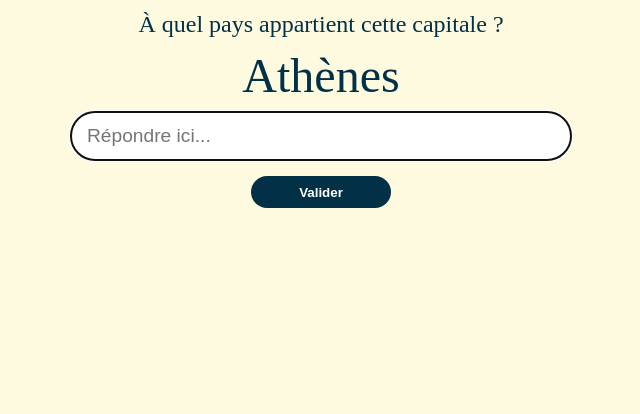
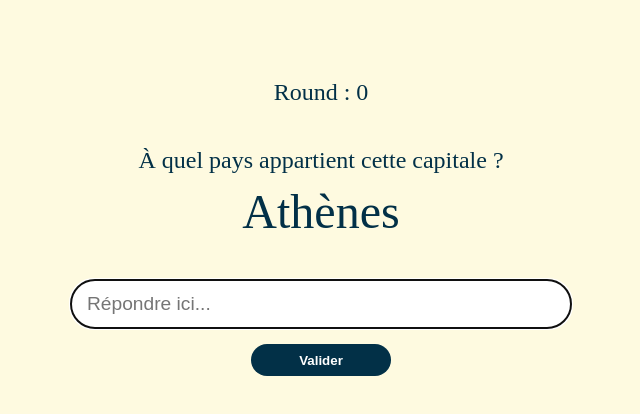
Before and after one commit to rqphy/geo_quizz, a React (Vite) app: page / in a window 1280 px wide. Shown: the top 414 px of the page, without its empty margins (319-959 px from the left). Built offline with nearby package versions, Linux system fonts and the light colour scheme.

Commit message:
:lipstick: add round count

```diff
--- a/src/components/Question/question.scss
+++ b/src/components/Question/question.scss
@@ -4,7 +4,7 @@
 	align-items: center;
 	margin: 12px;
 	gap: 16px;
-	font-size: 24px;
+	font-size: 1.5em;
 
 	&__round {
 		font-size: 2em;
--- a/src/components/Quizz/Quizz.tsx
+++ b/src/components/Quizz/Quizz.tsx
@@ -14,6 +14,7 @@ export default function Quizz({ countriesList }: IQuizzProps) {
 	const [gamemode, setGamemode] = useState<Gamemode>("findCountry")
 	const [questionLabel, setQuestionLabel] = useState<string>("")
 	const [expectedAnswer, setExpectedAnswer] = useState<string>("")
+	const [roundCount, setRoundCount] = useState<number>(0)
 
 	useEffect(() => {
 		if (gamemode === "findCapital") {
@@ -27,6 +28,7 @@ export default function Quizz({ countriesList }: IQuizzProps) {
 
 	return (
 		<div className="quizz">
+			<p className="quizz__roundCount">Round : {roundCount}</p>
 			<Question gamemode={gamemode} roundLabel={questionLabel} />
 			<GameForm expectedAnswer={expectedAnswer} />
 		</div>
--- a/src/components/Quizz/quizz.scss
+++ b/src/components/Quizz/quizz.scss
@@ -1,4 +1,11 @@
 .quizz {
-	// background-color: var(--color-primary);
-	font-size: 16px;
+	display: flex;
+	flex-direction: column;
+	align-items: center;
+	gap: 2rem;
+	margin-top: 5rem;
+
+	&__roundCount {
+		font-size: 1.5rem;
+	}
 }
```
